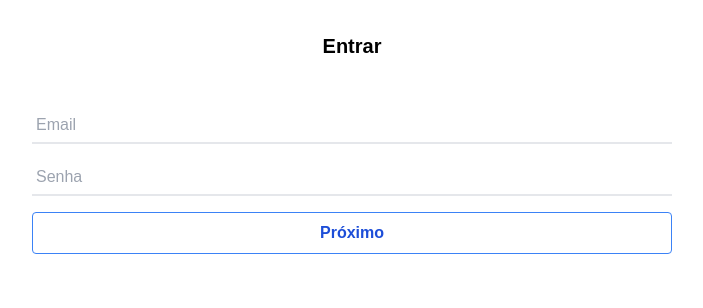
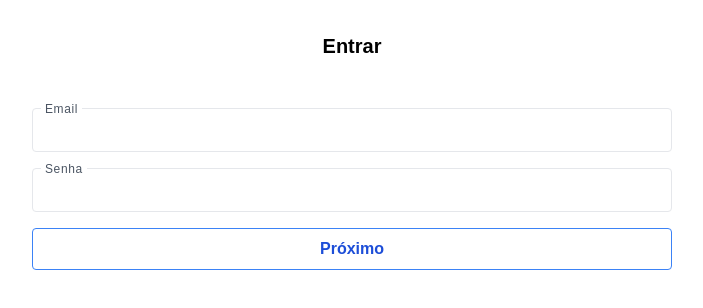
Before and after one commit to CEIP-USP/frontend, a React (Create React App) app: page /login in a window 1280 px wide. Shown: the top 308 px of the page, without its empty margins (288-991 px from the left). Built offline with nearby package versions, Linux system fonts and the light colour scheme.

Commit message:
Change login style
Signed-off-by: Vinicius Frota <viniciuspxfrota@gmail.com>
Co-authored-by: Francisco Eugênio Wernke <franwernke@usp.br>
Co-authored-by: Daniel Leal <os.leal90@gmail.com>

```diff
--- a/src/pages/login/Login.tsx
+++ b/src/pages/login/Login.tsx
@@ -18,22 +18,37 @@ const Login = (): JSX.Element => {
       <div>
         <form className="flex flex-col space-y-4 my-4 mx-3 lg:w-1/2 lg:mx-auto">
           <div className="-mt-3 absolute tracking-wider px-1 text-xs"></div>
+
+          <div className="border focus-within:border-blue-500 focus-within:text-blue-500 transition-all duration-500 rounded p-1">
+            <div className="-mt-3 absolute tracking-wider px-1 text-xs">
+              <label htmlFor="email" className="bg-white text-gray-600 px-1">
+                Email
+              </label>
+            </div>
             <input
-            placeholder="Email"
+              id="email"
               type="email"
               autoComplete="false"
-            className="py-2 px-1 text-gray-900 border-b-2 outline-none block h-full w-full"
+              className="py-2 px-1 text-gray-900 outline-none block h-full w-full"
               required
               onBlur={(e) => setEmail(e.target.value)}
             />
+          </div>
+          <div className="border focus-within:border-blue-500 focus-within:text-blue-500 transition-all duration-500 rounded p-1">
+            <div className="-mt-3 absolute tracking-wider px-1 text-xs">
+              <label htmlFor="password" className="bg-white text-gray-600 px-1">
+                Senha
+              </label>
+            </div>
             <input
-            placeholder="Senha"
+              id="password"
               type="password"
               autoComplete="false"
-            className="py-2 px-1 text-gray-900 border-b-2 outline-none block h-full w-full"
+              className="py-2 px-1 text-gray-900 outline-none block h-full w-full"
               required
               onBlur={(e) => setPassword(e.target.value)}
             />
+          </div>
           <button
             className="bg-transparent hover:bg-blue-500 text-blue-700 font-semibold hover:text-white py-2 px-4 border border-blue-500 hover:border-transparent rounded"
             type="button"
```
Lines whose indentation alone changed are shown as unchanged.
